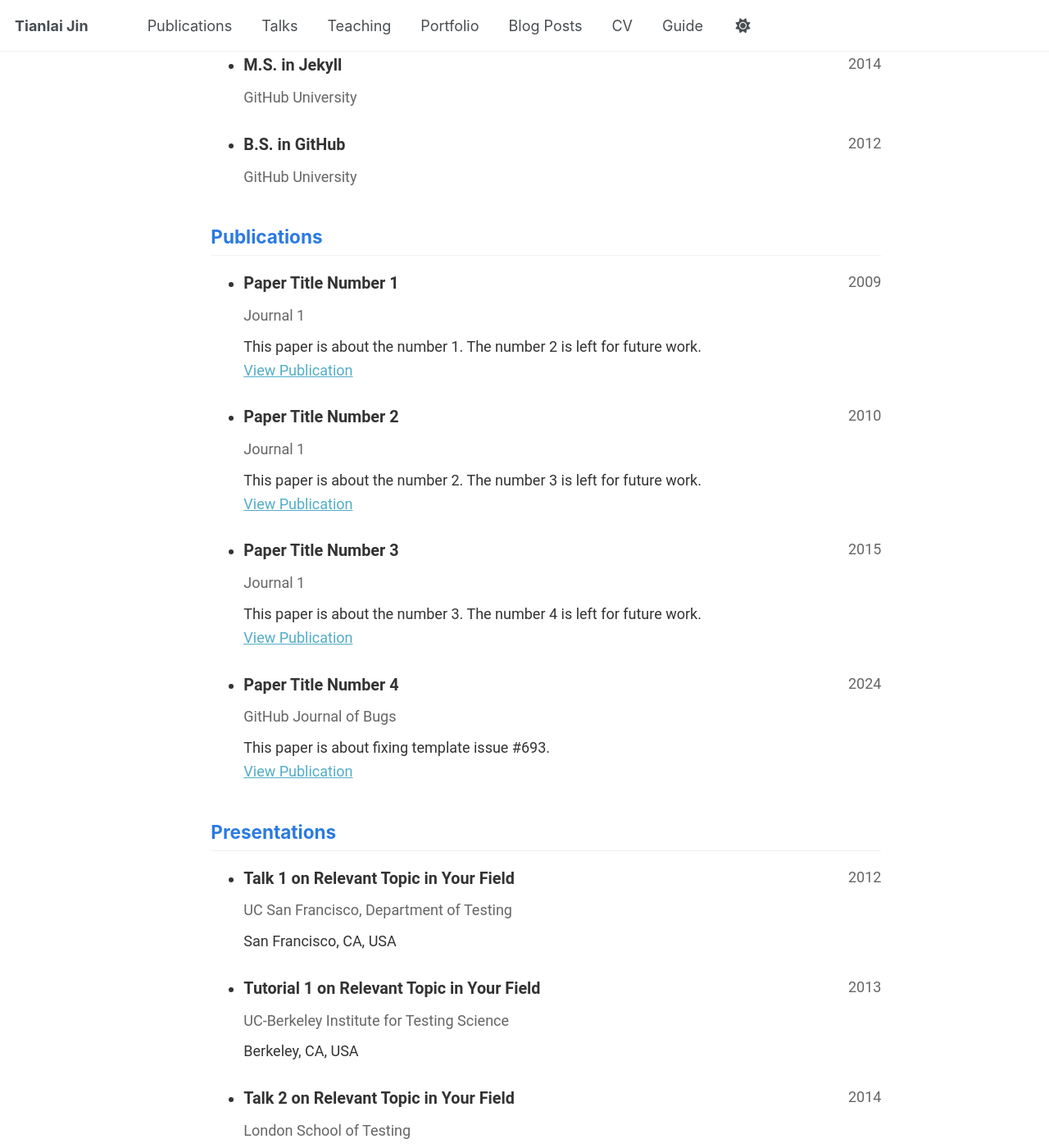
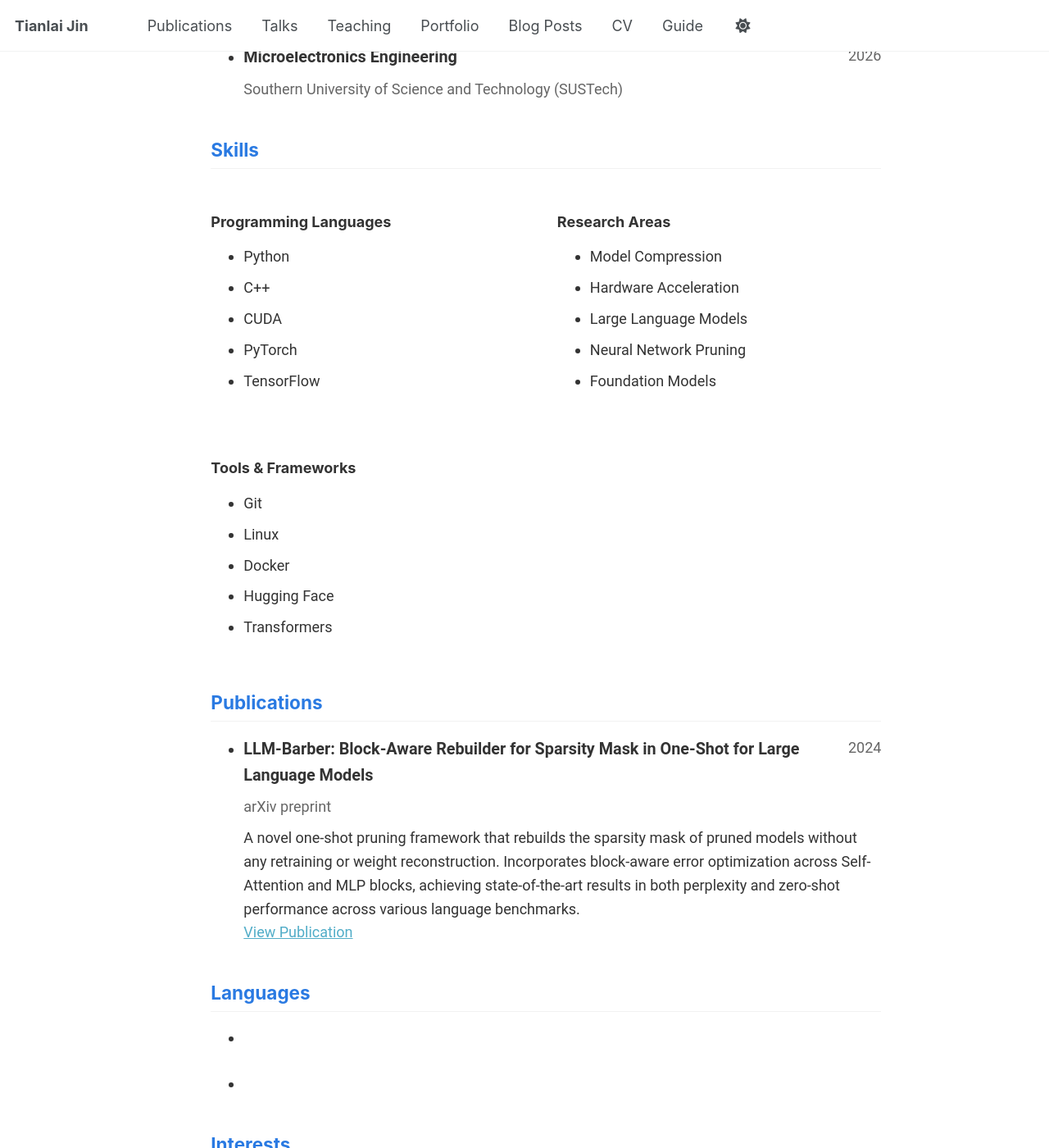
Before and after one commit to Steindox/Steindox.github.io, a Jekyll site: the page built from _pages/cv-json.md, in a window 1280 px wide and 1400 px high, scrolled down 607 px. Shown: the whole window at 82% size. Built offline with Jekyll 4.4.1, drawn with Linux system fonts in a browser that asks for light colours; a script that is not in the unit is left out; some of the changed text lies outside the part shown.

Commit message:
Complete website personalization: update about page, CV, authors info, and CV data

```diff
--- a/_data/authors.yml
+++ b/_data/authors.yml
@@ -1,18 +1,10 @@
 # Authors
 
-Name Name:
-  name        : "Name Name"
-  uri         : "http://name.com"
-  email       : "name@name.com"
-  bio         : "This is the first name."
-  avatar      : "bio-photo-2.jpg"
-  twitter     : "name"
-  google_plus : "Name"
-
-Name2 Name2:
-  name        : "Name2 Name2"
-  email       : "name2@name2.com"
-  bio         : "I ordered what?"
-  avatar      : "bio-photo.jpg"
-  twitter     : "name2"
-  google_plus : "Name"
+Tianlai Jin:
+  name        : "Tianlai Jin"
+  uri         : "https://Steindox.github.io"
+  email       : "steindoxj@gmail.com"
+  bio         : "Undergraduate student at SUSTech. Research in efficient AI, model compression, and hardware acceleration."
+  avatar      : "profile.png"
+  github      : "Steindox"
+  linkedin    : "tianlaijin"
--- a/_data/cv.json
+++ b/_data/cv.json
@@ -1,152 +1,77 @@
 {
   "basics": {
-    "name": "Your Sidebar Name",
-    "email": "none@example.org",
+    "name": "Tianlai Jin",
+    "email": "steindoxj@gmail.com",
     "phone": "",
-    "website": "https://academicpages.github.io",
-    "summary": "Currently employed at Red Brick University. Short biography for the left-hand sidebar",
+    "website": "https://Steindox.github.io",
+    "summary": "Undergraduate student at Southern University of Science and Technology (SUSTech). Research focuses on efficient AI, model compression, hardware acceleration, and foundation model optimization. Passionate about working at the intersection of algorithms and hardware. Currently seeking PhD opportunities for Fall 2026.",
     "location": {
       "address": "",
       "postalCode": "",
-      "city": "Earth",
-      "countryCode": "US",
-      "region": ""
+      "city": "Shenzhen",
+      "countryCode": "CN",
+      "region": "Guangdong"
     },
     "profiles": [
       {
         "network": "Google Scholar",
-        "username": "",
-        "url": "https://scholar.google.com/citations?user=PS_CX0AAAAAJ"
-      },
-      {
-        "network": "ORCID",
-        "username": "",
-        "url": "http://orcid.org/yourorcidurl"
+        "username": "tianlaiJin",
+        "url": "https://scholar.google.com/citations?user=QOcATAYzPg0C&hl=en&oi=ao"
       },
       {
         "network": "GitHub",
-        "username": "academicpages",
-        "url": "https://github.com/academicpages"
+        "username": "Steindox",
+        "url": "https://github.com/Steindox"
+      },
+      {
+        "network": "LinkedIn",
+        "username": "tianlaijin",
+        "url": "https://www.linkedin.com/in/tianlaijin-71509332a"
       }
     ]
   },
   "work": [],
   "education": [
     {
-      "institution": "GitHub University",
-      "area": "Ph.D in Version Control Theory",
-      "studyType": "",
-      "startDate": "",
-      "endDate": "2018",
-      "gpa": null,
-      "courses": []
-    },
-    {
-      "institution": "GitHub University",
-      "area": "M.S. in Jekyll",
-      "studyType": "",
-      "startDate": "",
-      "endDate": "2014",
-      "gpa": null,
-      "courses": []
-    },
-    {
-      "institution": "GitHub University",
-      "area": "B.S. in GitHub",
-      "studyType": "",
-      "startDate": "",
-      "endDate": "2012",
+      "institution": "Southern University of Science and Technology (SUSTech)",
+      "area": "Microelectronics Engineering",
+      "studyType": "B.S.",
+      "startDate": "2020",
+      "endDate": "2026",
       "gpa": null,
       "courses": []
     }
   ],
-  "skills": [],
-  "languages": [],
-  "interests": [],
+  "skills": [
+    {
+      "name": "Programming Languages",
+      "level": "",
+      "keywords": ["Python", "C++", "CUDA", "PyTorch", "TensorFlow"]
+    },
+    {
+      "name": "Research Areas",
+      "level": "",
+      "keywords": ["Model Compression", "Hardware Acceleration", "Large Language Models", "Neural Network Pruning", "Foundation Models"]
+    },
+    {
+      "name": "Tools & Frameworks",
+      "level": "",
+      "keywords": ["Git", "Linux", "Docker", "Hugging Face", "Transformers"]
+    }
+  ],
+  "languages": ["English", "Mandarin"],
+  "interests": ["Anime", "Movie", "Guitar"],
   "references": [],
   "publications": [
     {
-      "name": "Paper Title Number 1",
-      "publisher": "Journal 1",
-      "releaseDate": "2009-10-01",
-      "website": "http://academicpages.github.io/files/paper1.pdf",
-      "summary": "This paper is about the number 1. The number 2 is left for future work."
-    },
-    {
-      "name": "Paper Title Number 2",
-      "publisher": "Journal 1",
-      "releaseDate": "2010-10-01",
-      "website": "http://academicpages.github.io/files/paper2.pdf",
-      "summary": "This paper is about the number 2. The number 3 is left for future work."
-    },
-    {
-      "name": "Paper Title Number 3",
-      "publisher": "Journal 1",
-      "releaseDate": "2015-10-01",
-      "website": "http://academicpages.github.io/files/paper3.pdf",
-      "summary": "This paper is about the number 3. The number 4 is left for future work."
-    },
-    {
-      "name": "Paper Title Number 4",
-      "publisher": "GitHub Journal of Bugs",
-      "releaseDate": "2024-02-17",
-      "website": "http://academicpages.github.io/files/paper3.pdf",
-      "summary": "This paper is about fixing template issue #693."
+      "name": "LLM-Barber: Block-Aware Rebuilder for Sparsity Mask in One-Shot for Large Language Models",
+      "publisher": "arXiv preprint",
+      "releaseDate": "2024-08-20",
+      "website": "https://arxiv.org/abs/2408.10631",
+      "summary": "A novel one-shot pruning framework that rebuilds the sparsity mask of pruned models without any retraining or weight reconstruction. Incorporates block-aware error optimization across Self-Attention and MLP blocks, achieving state-of-the-art results in both perplexity and zero-shot performance across various language benchmarks."
     }
   ],
-  "presentations": [
-    {
-      "name": "Talk 1 on Relevant Topic in Your Field",
-      "event": "UC San Francisco, Department of Testing",
-      "date": "2012-03-01",
-      "location": "San Francisco, CA, USA",
-      "description": ""
-    },
-    {
-      "name": "Tutorial 1 on Relevant Topic in Your Field",
-      "event": "UC-Berkeley Institute for Testing Science",
-      "date": "2013-03-01",
-      "location": "Berkeley, CA, USA",
-      "description": ""
-    },
-    {
-      "name": "Talk 2 on Relevant Topic in Your Field",
-      "event": "London School of Testing",
-      "date": "2014-02-01",
-      "location": "London, UK",
-      "description": ""
-    },
-    {
-      "name": "Conference Proceeding talk 3 on Relevant Topic in Your Field",
-      "event": "Testing Institute of America 2014 Annual Conference",
-      "date": "2014-03-01",
-      "location": "Los Angeles, CA, USA",
-      "description": ""
-    }
-  ],
-  "teaching": [
-    {
-      "course": "Teaching experience 1",
-      "institution": "University 1, Department",
-      "date": "2014-01-01",
-      "role": "Undergraduate course",
-      "description": ""
-    },
-    {
-      "course": "Teaching experience 2",
-      "institution": "University 1, Department",
-      "date": "2015-01-01",
-      "role": "Workshop",
-      "description": ""
-    }
-  ],
-  "portfolio": [
-    {
-      "name": "Portfolio item number 1",
-      "category": "portfolio",
-      "date": "",
-      "url": "",
-      "description": "Short description of portfolio item number 1<br/><img src='/images/500x300.png'>"
-    }
-  ]
+  "presentations": [],
+  "teaching": [],
+  "portfolio": []
 }
--- a/_pages/cv.md
+++ b/_pages/cv.md
@@ -11,35 +11,16 @@ redirect_from:
 
 Education
 ======
-* Ph.D in Version Control Theory, GitHub University, 2018 (expected)
-* M.S. in Jekyll, GitHub University, 2014
-* B.S. in GitHub, GitHub University, 2012
-
-Work experience
-======
-* Spring 2024: Academic Pages Collaborator
-  * GitHub University
-  * Duties includes: Updates and improvements to template
-  * Supervisor: The Users
-
-* Fall 2015: Research Assistant
-  * GitHub University
-  * Duties included: Merging pull requests
-  * Supervisor: Professor Hub
-
-* Summer 2015: Research Assistant
-  * GitHub University
-  * Duties included: Tagging issues
-  * Supervisor: Professor Git
+* B.S. in Microelectronics Engineering, Southern University of Science and Technology (SUSTech), 2020-2026 (expected)
+  * Advisor: Prof. Hao Yu
+  * Research Focus: Efficient AI, Model Compression, Hardware Acceleration
 
 Skills
 ======
-* Skill 1
-* Skill 2
-  * Sub-skill 2.1
-  * Sub-skill 2.2
-  * Sub-skill 2.3
-* Skill 3
+* **Programming Languages**: Python, C++, CUDA, PyTorch, TensorFlow
+* **Research Areas**: Model Compression, Hardware Acceleration, Large Language Models, Neural Network Pruning, Foundation Models
+* **Tools & Frameworks**: Git, Linux, Docker, Hugging Face, Transformers
+* **Languages**: English, Mandarin
 
 Publications
 ======
@@ -59,6 +40,6 @@ Teaching
     {% include archive-single-cv.html %}
   {% endfor %}</ul>
 
-Service and leadership
+Interests
 ======
-* Currently signed in to 43 different slack teams
+* Anime, Movie, Guitar
```
Also changed, not shown: _pages/about.md (+3 -3 lines).
